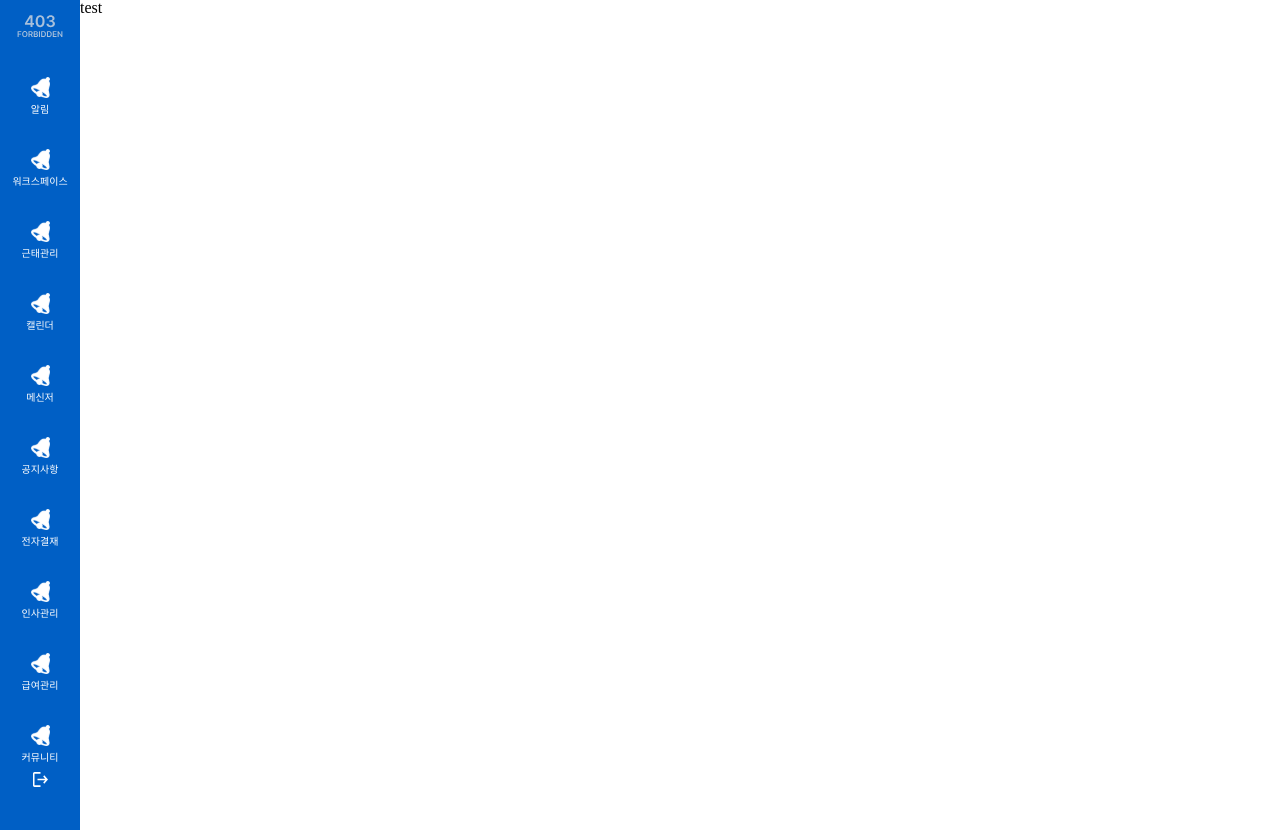
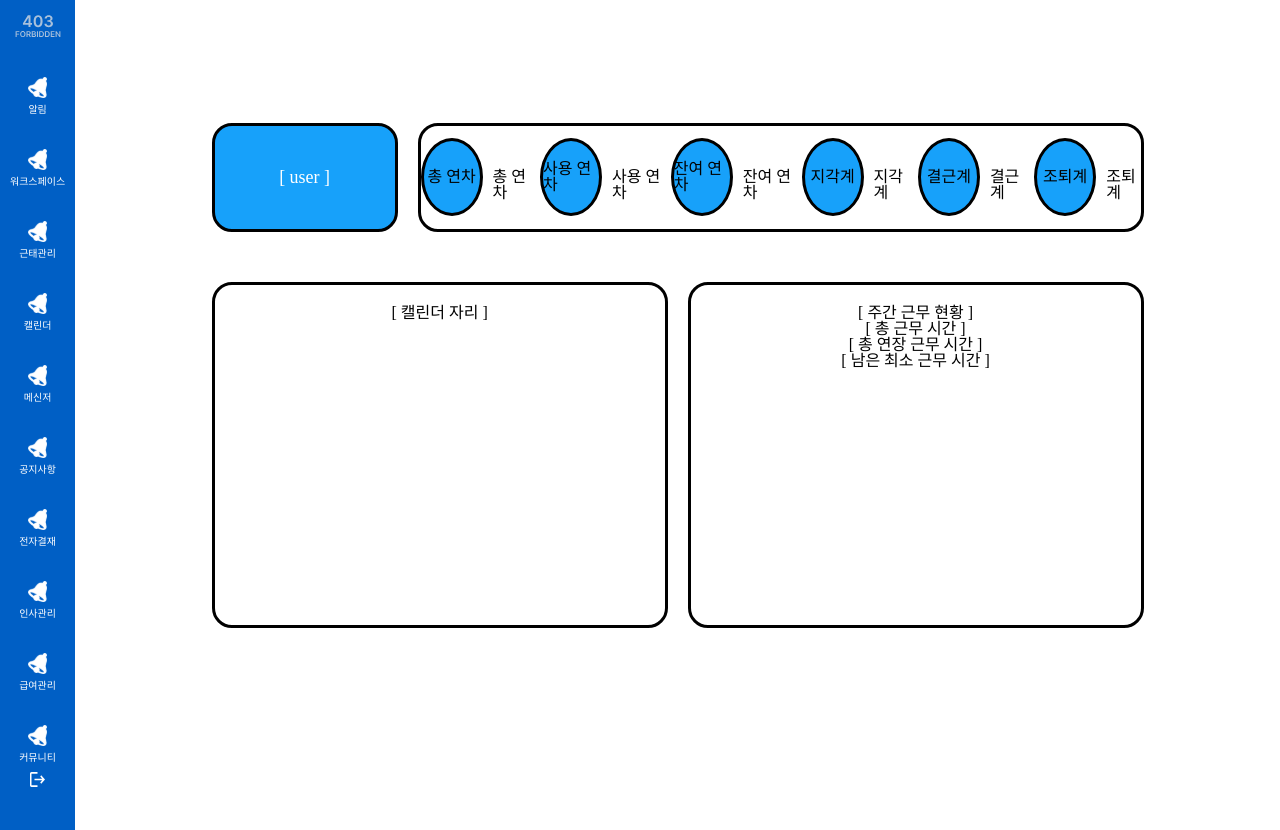
Before and after one commit to 1eemda2436/4team_pj_react, a Next.js app: page /attendance in a window 1280 px wide. Built offline with nearby package versions, Linux system fonts and the light colour scheme; a web font is replaced by a local one.

Commit message:
다혜가 시켜서 올림

```diff
--- a/src/pages/attendance/index.js
+++ b/src/pages/attendance/index.js
@@ -1,12 +1,62 @@
-import MainLayout from "@/components/layout/mainLayout"
+import MainLayout from "@/components/layout/mainLayout";
+import styled from "styled-components";
 
 const Attendance = () => {
-    return(
-        <h1>
-            test
-        </h1>
+    return (
+        <AttenContainer>
+            <AttenBoxTop>
+                <AttenBoxUser>
+                    [ user ]
+                </AttenBoxUser>
 
-    )
+                <AttenBoxInfo>
+                    <div className="circle-container">
+                        <div className="circle">
+                            <span>총 연차</span>
+                        </div><br/>
+                        총 연차
+                        <div className="circle">
+                            <span>사용 연차</span>
+                        </div><br/>
+                        사용 연차
+                        <div className="circle">
+                            <span>잔여 연차</span>
+                        </div><br/>
+                        잔여 연차
+                        <div className="circle">
+                            <span>지각계</span>
+                        </div><br/>
+                        지각계
+                        <div className="circle">
+                            <span>결근계</span>
+                        </div><br/>
+                        결근계
+                        <div className="circle">
+                            <span>조퇴계</span>
+                        </div><br/>
+                        조퇴계
+                    </div>
+                </AttenBoxInfo>
+            </AttenBoxTop>
+
+            <AttenBoxBottom>
+                <AttenCal>
+                    <div className="calendar">
+                        [ 캘린더 자리 ]
+                    </div>
+                </AttenCal>
+
+                <AttenWeekWork>
+                    <div className="work-hours">
+                        [ 주간 근무 현황 ]
+                    </div>
+                    <div>[ 총 근무 시간 ]</div>
+                    <div>[ 총 연장 근무 시간 ]</div>
+                    <div>[ 남은 최소 근무 시간 ]</div>
+                </AttenWeekWork>
+            </AttenBoxBottom>
+        </AttenContainer>
+    );
 }
 
 export default Attendance;
@@ -14,3 +64,89 @@ export default Attendance;
 Attendance.getLayout = function getLayout(page) {
     return <MainLayout>{page}</MainLayout>;
 };
+
+const AttenContainer = styled.div`
+width: 100%;
+height: 100vh;
+    align-items: center;
+    justify-content: center;
+    display: flex;
+    flex-direction: column;
+    padding: 20px;
+    box-sizing: border-box;
+`;
+
+const AttenBoxTop = styled.div`
+    width: 80%;
+    display: flex;
+    margin-bottom: 50px;
+`;
+
+const AttenBoxBottom = styled.div`
+    width: 80%;
+    display: flex;
+    margin-bottom: 50px;
+`;
+
+const AttenCal = styled.div`
+    width: 50%;
+    border: 3px solid black;
+    border-radius: 20px;
+    padding: 20px;
+    height: 300px;
+    text-align: center;
+    margin-right: 10px;
+`;
+
+const AttenWeekWork = styled.div`
+    width: 50%;
+    margin-left: 10px;
+    border: 3px solid black;
+    border-radius: 20px;
+    padding: 20px;
+    height: 300px;
+    text-align: center;
+`;
+
+const AttenBoxUser = styled.div`
+border: 3px solid black;
+    border-radius: 20px;
+    width: 20%;
+    background-color: #17a1fa;
+    height: 103px;
+    color: white;
+    display: flex;
+    align-items: center;
+    justify-content: center;
+    font-size: 18px;
+    margin-right: 10px;
+`;
+
+const AttenBoxInfo = styled.div`
+    border: 3px solid black;
+    border-radius: 20px;
+    display: flex;
+    align-items: center;
+    justify-content: center;
+    width: 80%;
+    font-size: 16px;
+    height: 103px;
+    font-size: 16px;
+    margin-left: 10px;
+    .circle-container {
+        display: flex;
+        align-items: center;
+        justify-content: center;
+        column-gap: 10px;
+    }
+    .circle {
+        background-color: #17a1fa;
+        width: 72px;
+        height: 72px;
+        border: 3px solid black;
+        border-radius: 50%;
+        display: flex;
+        align-items: center;
+        justify-content: center;
+    }
+    `;
```
